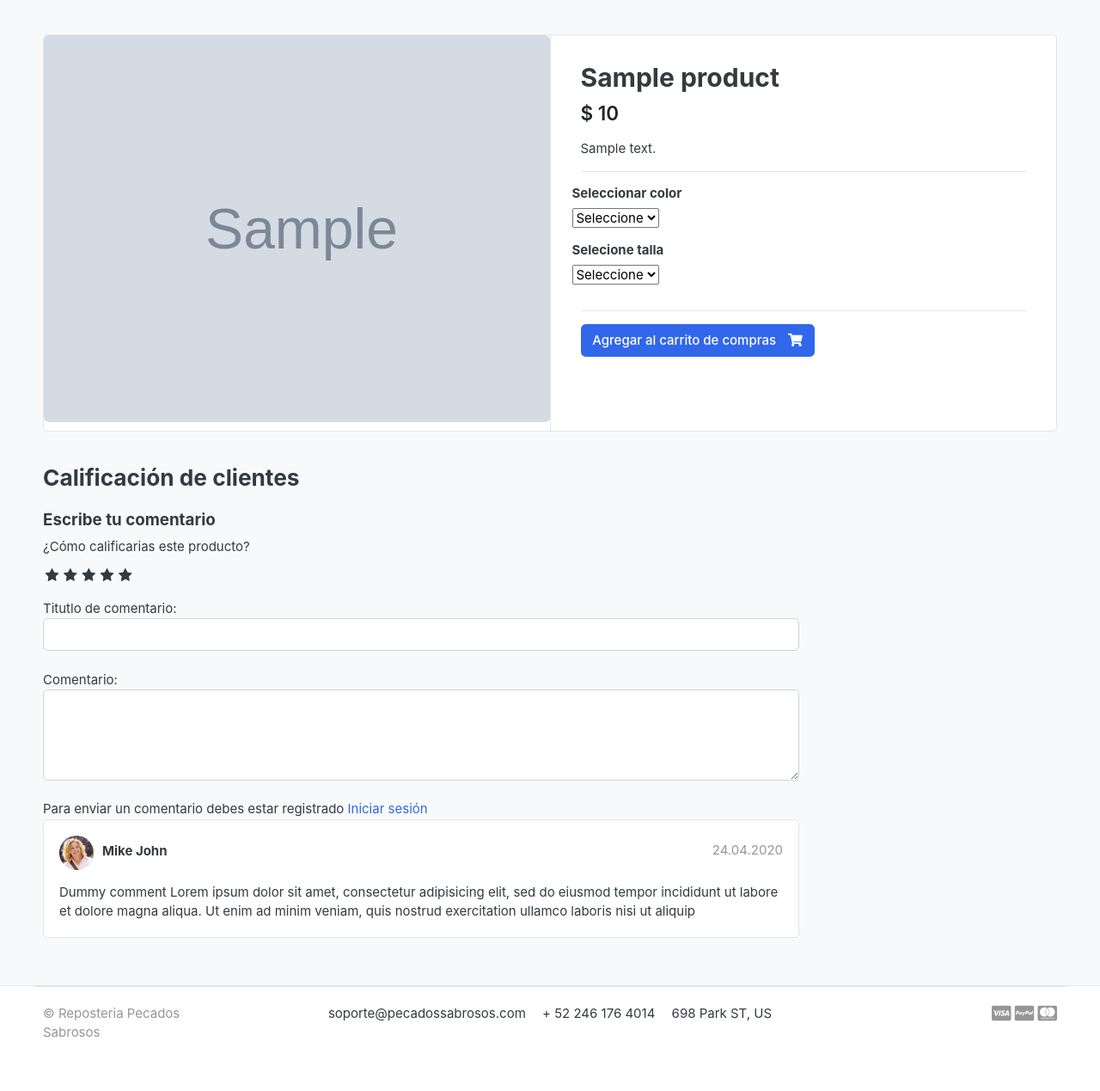
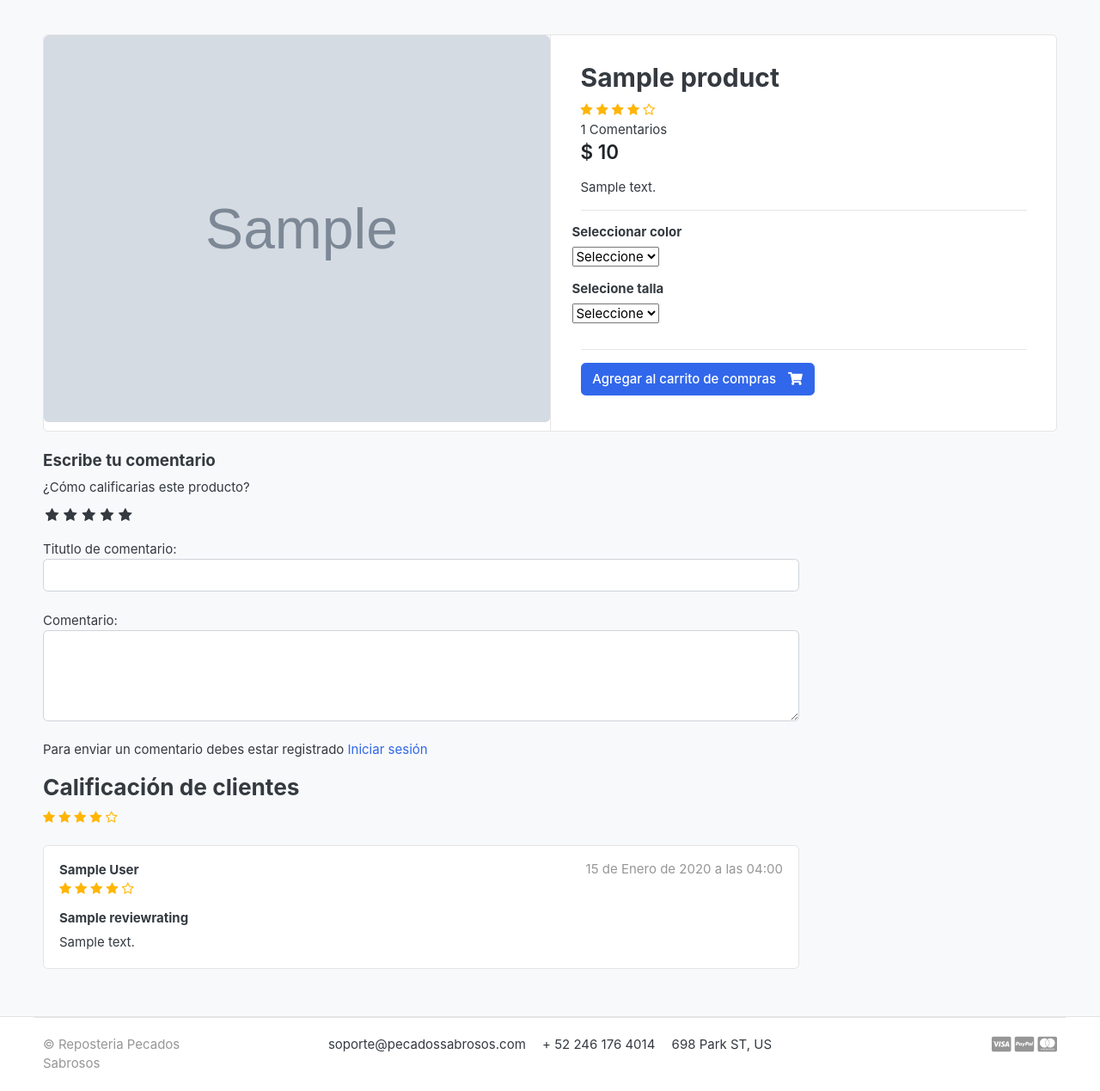
Before and after one commit to pedroCoH/ecommerce-django, a Django app: a page that uses templates/store/product_detail.html in a window 1280 px wide. Shown: the part 118-1387 px from the top of the page at 86% size. Before the commit the page ends 1325 px from the top, so only its background shows below. Run offline with Django 5.2, Linux system fonts and the light colour scheme; tables that the repository leaves empty hold one stand-in row (values such as "Sample post"); grey boxes marked "Sample" are stand-in pictures; some libraries are stand-ins or nearby versions; some web fonts are replaced.

Commit message:
Act calificaciones de productos

```diff
--- a/accounts/models.py
+++ b/accounts/models.py
@@ -61,6 +61,9 @@ class Account(AbstractBaseUser):
 
     objects = MyAccountManager()
 
+    def full_name(self):
+        return f'{self.first_name} {self.last_name}'
+
     def __str__(self):
         return self.email
 
--- a/ecommerce/static/css/custom.css
+++ b/ecommerce/static/css/custom.css
@@ -34,3 +34,7 @@ input:checked + label:hover, input:checked ~label:hover, input:checked ~ label:h
 label:hover ~ input:checked ~ label {
     color: #cc900c;
 }
+
+.rating-star i{
+    color: #ffb503 !important;
+}
--- a/store/models.py
+++ b/store/models.py
@@ -2,6 +2,7 @@ from django.db import models
 from category.models import Category
 from django.urls import reverse
 from accounts.models import Account
+from django.db.models import Avg, Count
 
 # Create your models here.
 class Product(models.Model):
@@ -22,6 +23,20 @@ class Product(models.Model):
     def __str__(self):
         return self.product_name
 
+    def averageReview(self):
+        reviews = ReviewRating.objects.filter(product= self, status= True).aggregate(average= Avg('rating'))
+        avg = 0
+        if reviews['average']  is not None:
+            avg = float(reviews['average'])
+        return avg
+
+    def countReview(self):
+        reviews = ReviewRating.objects.filter(product= self, status=True).aggregate(count= Count('id'))
+        count = 0
+        if reviews['count'] is not None:
+            count = int(reviews['count'])
+
+        return count
 
 class VariationManager(models.Manager):
     def colors(self):
--- a/store/views.py
+++ b/store/views.py
@@ -7,6 +7,7 @@ from django.core.paginator import EmptyPage, PageNotAnInteger, Paginator
 from django.db.models import Q
 from .forms import ReviewForm
 from django.contrib import messages
+from orders.models import OrderProduct
 # Create your views here.
 
 def store(request, category_slug= None):
@@ -42,9 +43,22 @@ def product_detail(request, category_slug, product_slug):
     except Exception as e:
         raise e
 
+    if request.user.is_authenticated:
+        try:
+            orderproduct = OrderProduct.objects.filter(user= request.user, product_id= single_product.id).exists()
+        except OrderProduct.DoesNotExist:
+            orderproduct = None
+    else:
+        orderproduct = None
+
+    reviews = ReviewRating.objects.filter(product_id= single_product.id, status= True)
+
+
     context = {
         'single_product': single_product,
         'in_cart': in_cart,
+        'orderproduct': orderproduct,
+        'reviews': reviews
     }
     return render(request, 'store/product_detail.html', context)
 
--- a/templates/store/product_detail.html
+++ b/templates/store/product_detail.html
@@ -26,6 +26,17 @@
 <article class="content-body">
 
 <h2 class="title"> {{ single_product.product_name }}</h2>
+
+<div class="rating-star">
+  <span>
+    <i class="fa fa-star{% if single_product.averageReview < 0.5 %}-o{% elif single_product.averageReview >= 0.5 and single_product.averageReview < 1 %}-half-o {% endif%}" aria-hidden="true"></i>
+    <i class="fa fa-star{% if single_product.averageReview < 1.5 %}-o{% elif single_product.averageReview >= 1.5 and single_product.averageReview < 2 %}-half-o {% endif%}" aria-hidden="true"></i>
+    <i class="fa fa-star{% if single_product.averageReview < 2.5 %}-o{% elif single_product.averageReview >= 2.5 and single_product.averageReview < 3 %}-half-o {% endif%}" aria-hidden="true"></i>
+    <i class="fa fa-star{% if single_product.averageReview < 3.5 %}-o{% elif single_product.averageReview >= 3.5 and single_product.averageReview < 4 %}-half-o {% endif%}" aria-hidden="true"></i>
+    <i class="fa fa-star{% if single_product.averageReview < 4.5 %}-o{% elif single_product.averageReview >= 4.5 and single_product.averageReview < 5 %}-half-o {% endif%}" aria-hidden="true"></i>
+  </span>
+</div>
+<span>{{ single_product.countReview }} Comentarios</span>
 
 <div class="mb-3">
     <var class="price h4">$ {{ single_product.price }}</var>
@@ -81,14 +92,12 @@
 <br>
 
 <div class="row">
-            <div class="col-md-9">
-    <header class="section-heading">
-        <h3>Calificación de clientes </h3>
-    </header>
+  <div class="col-md-9">
     <form action="{% url 'submit_review' single_product.id %}" method="POST">
       {% csrf_token %}
+      <h5>Escribe tu comentario</h5>
 
-      <h5>Escribe tu comentario</h5>
+
       <div>
         <label for="">¿Cómo calificarias este producto?</label>
         <br>
@@ -113,7 +122,13 @@
         <textarea name="review" rows="4" class="form-control"></textarea>
         <br>
         {% if user.is_authenticated %}
-        <input type="submit" value="Enviar comentario" class="btn btn-primary">
+          {% if orderproduct %}
+
+           <input type="submit" value="Enviar comentario" class="btn btn-primary">
+          {% else %}
+          <p>Debe comprar el producto para poder enviar un comentario</p>
+
+          {% endif %}
         {% else %}
         <p>
           Para enviar un comentario debes estar registrado <span><a href="{% url 'login' %}">Iniciar sesión</a></span>
@@ -124,23 +139,46 @@
       {% include 'includes/alerts.html' %}
 
     </form>
+
+    <header class="section-heading">
+      <h3>Calificación de clientes </h3>
+
+      <div class="rating-star">
+        <span>
+          <i class="fa fa-star{% if single_product.averageReview < 0.5 %}-o{% elif single_product.averageReview >= 0.5 and single_product.averageReview < 1 %}-half-o {% endif%}" aria-hidden="true"></i>
+          <i class="fa fa-star{% if single_product.averageReview < 1.5 %}-o{% elif single_product.averageReview >= 1.5 and single_product.averageReview < 2 %}-half-o {% endif%}" aria-hidden="true"></i>
+          <i class="fa fa-star{% if single_product.averageReview < 2.5 %}-o{% elif single_product.averageReview >= 2.5 and single_product.averageReview < 3 %}-half-o {% endif%}" aria-hidden="true"></i>
+          <i class="fa fa-star{% if single_product.averageReview < 3.5 %}-o{% elif single_product.averageReview >= 3.5 and single_product.averageReview < 4 %}-half-o {% endif%}" aria-hidden="true"></i>
+          <i class="fa fa-star{% if single_product.averageReview < 4.5 %}-o{% elif single_product.averageReview >= 4.5 and single_product.averageReview < 5 %}-half-o {% endif%}" aria-hidden="true"></i>
+        </span>
+      </div>
+    </header>
+
+    {% for review in reviews %}
     <article class="box mb-3">
         <div class="icontext w-100">
-            <img src="./images/avatars/avatar1.jpg" class="img-xs icon rounded-circle">
             <div class="text">
-                <span class="date text-muted float-md-right">24.04.2020 </span>
-                <h6 class="mb-1">Mike John </h6>
-
+                <span class="date text-muted float-md-right"> {{ review.updated_at }}</span>
+                <h6 class="mb-1"> {{ review.user.full_name }}</h6>
+                <div class="rating-star">
+                  <span>
+                    <i class="fa fa-star{% if review.rating == 0.5%}-half-o{% elif review.rating < 1 %}-o {% endif%}" aria-hidden="true"></i>
+                    <i class="fa fa-star{% if review.rating == 1.5%}-half-o{% elif review.rating < 2 %}-o {% endif%}" aria-hidden="true"></i>
+                    <i class="fa fa-star{% if review.rating == 2.5%}-half-o{% elif review.rating < 3 %}-o {% endif%}" aria-hidden="true"></i>
+                    <i class="fa fa-star{% if review.rating == 3.5%}-half-o{% elif review.rating < 4 %}-o {% endif%}" aria-hidden="true"></i>
+                    <i class="fa fa-star{% if review.rating == 4.5%}-half-o{% elif review.rating < 5 %}-o {% endif%}" aria-hidden="true"></i>
+                  </span>
+                </div>
             </div>
         </div> <!-- icontext.// -->
         <div class="mt-3">
+          <h6>{{ review.subject }}</h6>
             <p>
-                Dummy comment Lorem ipsum dolor sit amet, consectetur adipisicing elit, sed do eiusmod
-                tempor incididunt ut labore et dolore magna aliqua. Ut enim ad minim veniam,
-                quis nostrud exercitation ullamco laboris nisi ut aliquip
+               {{ review.review }}
             </p>
         </div>
     </article>
+    {% endfor %}
     </div> <!-- col.// -->
 </div> <!-- row.// -->
 
```
